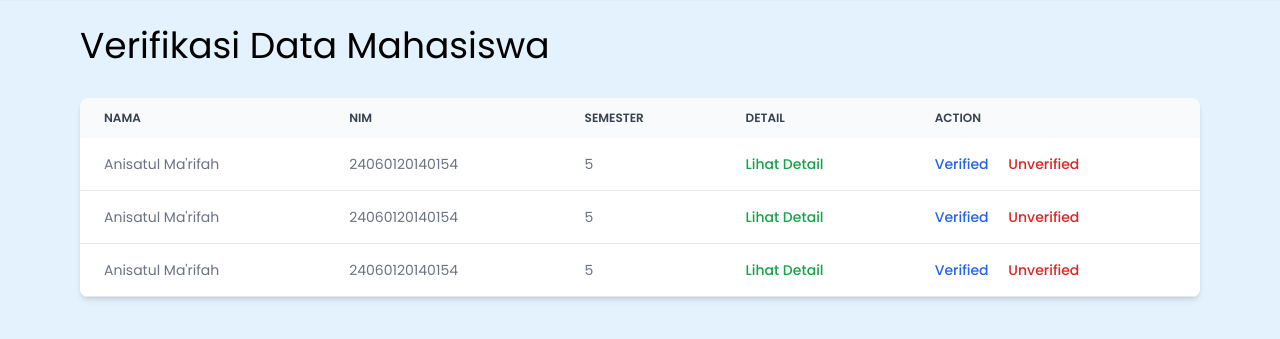
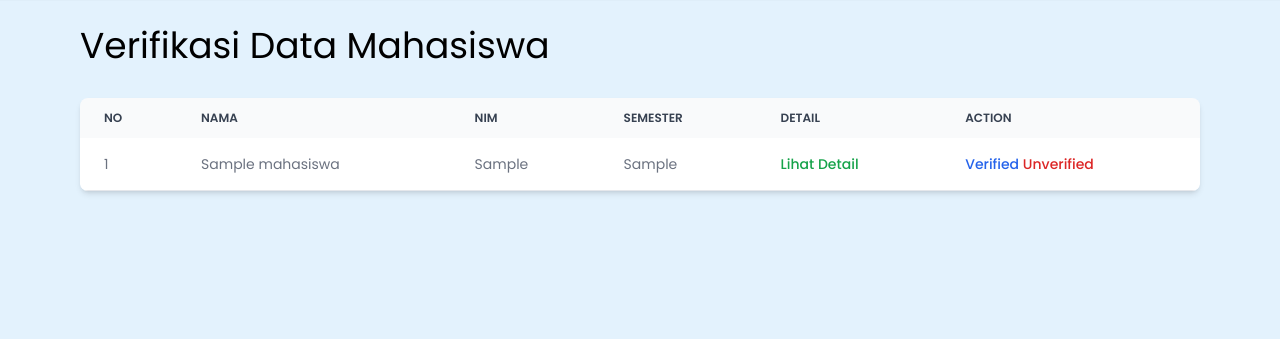
Before and after one commit to anisatulmarifah/PPL_B_6, a PHP site: page /dosen/verifikasi_data.php in a window 1280 px wide. Shown: the part 70-409 px from the top of the page. Run offline with PHP 8.4, Linux system fonts and the light colour scheme; tables that the repository leaves empty or names only in its code hold one stand-in row (values such as "Sample post"); some libraries are stand-ins or nearby versions.

Commit message:
Update verifikasi_data.php

```diff
--- a/dosen/verifikasi_data.php
+++ b/dosen/verifikasi_data.php
@@ -1,4 +1,9 @@
 <!DOCTYPE html>
+<?php
+require_once('../db_login.php');
+session_start();
+?>
+
 <html>
   <link rel="stylesheet" href="style.css" />
   <head>
@@ -22,6 +27,9 @@
               <thead class="text-xs text-gray-700 uppercase bg-gray-50 dark:bg-gray-700 dark:text-gray-400">
                   <tr>
                       <th scope="col" class="py-3 px-6">
+                          No
+                      </th>
+                      <th scope="col" class="py-3 px-6">
                           Nama
                       </th>
                       <th scope="col" class="py-3 px-6">
@@ -39,77 +47,44 @@
                   </tr>
               </thead>
               <tbody>
-                  <tr class="bg-white border-b dark:bg-gray-800 dark:border-gray-700 hover:bg-gray-50 dark:hover:bg-gray-600">
-                      <td class="py-4 px-6">
-                          Anisatul Ma'rifah
+              <?php
+              $query_param = $_SERVER["QUERY_STRING"];
+              $sql = "";
+              if ($query_param) {
+                $name = strtolower(explode("=", $query_param)[1]);
+                $sql = "SELECT * FROM data_mahasiswa WHERE LOWER(nama) LIKE '%$name%'";
+              } else {
+                $sql = "SELECT * FROM data_mahasiswa";
+              }
+
+              $result = $db->query($sql);
+
+              if (!$result) {
+                die("Invalid query: " . $db->error);
+              }
+              ?>
+              <!-- udah ambil data -->
+
+
+              <?php
+              $no = 1;
+              while ($row = $result->fetch_assoc()) {
+                echo "<tr>
+                      <td class='py-4 px-6 bg-white border-b dark:bg-gray-800 dark:border-gray-700 hover:bg-gray-50 dark:hover:bg-gray-600'>" . $no . "</td>
+                      <td class='py-4 px-6 bg-white border-b dark:bg-gray-800 dark:border-gray-700 hover:bg-gray-50 dark:hover:bg-gray-600'>" . $row["nama"] . "</td>
+                      <td class='py-4 px-6 bg-white border-b dark:bg-gray-800 dark:border-gray-700 hover:bg-gray-50 dark:hover:bg-gray-600'>" . $row["nim"] . "</td>
+                      <td class='py-4 px-6 bg-white border-b dark:bg-gray-800 dark:border-gray-700 hover:bg-gray-50 dark:hover:bg-gray-600'>" . $row["semester"] . "</td>
+                      <td class='py-4 px-6 bg-white border-b dark:bg-gray-800 dark:border-gray-700 hover:bg-gray-50 dark:hover:bg-gray-600'>
+                        <a href='detail_data.php' class='font-medium text-green-600 dark:text-green-500 hover:underline'>Lihat Detail</a>
                       </td>
-
-                      <td class="py-4 px-6">
-                          24060120140154
+                      <td class='py-4 px-6 bg-white border-b dark:bg-gray-800 dark:border-gray-700 hover:bg-gray-50 dark:hover:bg-gray-600'>
+                        <a href='edit_data.php' class='font-medium text-blue-600 dark:text-blue-500 hover:underline'>Verified</a>
+                        <a href='delete_data.php' class='font-medium text-red-600 dark:text-red-500 hover:underline'>Unverified</a>
                       </td>
-
-                      <td class="py-4 px-6">
-                          5
-                      </td>
-
-                      <td class="py-4 px-6">
-                        <a href="#" class="font-medium text-green-600 dark:text-green-500 hover:underline">Lihat Detail</a>
-                      </td>
-
-                      <td class="py-4 px-6 space-x-4">
-                        <!-- Modal toggle -->
-                        <a href="#" type="button" data-modal-toggle="editModal" class="font-medium text-blue-600 dark:text-blue-500 hover:underline">Verified</a>
-                        <a href="#" class="font-medium text-red-600 dark:text-red-500 hover:underline">Unverified</a>
-                      </td>
-                  </tr>
-
-                  <tr class="bg-white border-b dark:bg-gray-800 dark:border-gray-700 hover:bg-gray-50 dark:hover:bg-gray-600">
-                  <td class="py-4 px-6">
-                          Anisatul Ma'rifah
-                      </td>
-
-                      <td class="py-4 px-6">
-                          24060120140154
-                      </td>
-
-                      <td class="py-4 px-6">
-                          5
-                      </td>
-
-                      <td class="py-4 px-6">
-                        <a href="detail_data.php" class="font-medium text-green-600 dark:text-green-500 hover:underline">Lihat Detail</a>
-                      </td>
-
-                      <td class="py-4 px-6 space-x-4">
-                        <!-- Modal toggle -->
-                        <a href="#" type="button" data-modal-toggle="editModal" class="font-medium text-blue-600 dark:text-blue-500 hover:underline">Verified</a>
-                        <a href="#" class="font-medium text-red-600 dark:text-red-500 hover:underline">Unverified</a>
-                      </td>
-                  </tr>
-
-                  <tr class="bg-white border-b dark:bg-gray-800 dark:border-gray-700 hover:bg-gray-50 dark:hover:bg-gray-600">
-                  <td class="py-4 px-6">
-                          Anisatul Ma'rifah
-                      </td>
-
-                      <td class="py-4 px-6">
-                          24060120140154
-                      </td>
-
-                      <td class="py-4 px-6">
-                          5
-                      </td>
-
-                      <td class="py-4 px-6">
-                        <a href="detail_data.php" class="font-medium text-green-600 dark:text-green-500 hover:underline">Lihat Detail</a>
-                      </td>
-
-                      <td class="py-4 px-6 space-x-4">
-                        <!-- Modal toggle -->
-                        <a href="#" type="button" data-modal-toggle="editModal" class="font-medium text-blue-600 dark:text-blue-500 hover:underline">Verified</a>
-                        <a href="#" class="font-medium text-red-600 dark:text-red-500 hover:underline">Unverified</a>
-                      </td>
-                  </tr>
+                      </tr>";
+                $no = $no + 1;
+              }
+              ?>
               </tbody>
           </table>
           <!-- Edit modal -->
```
